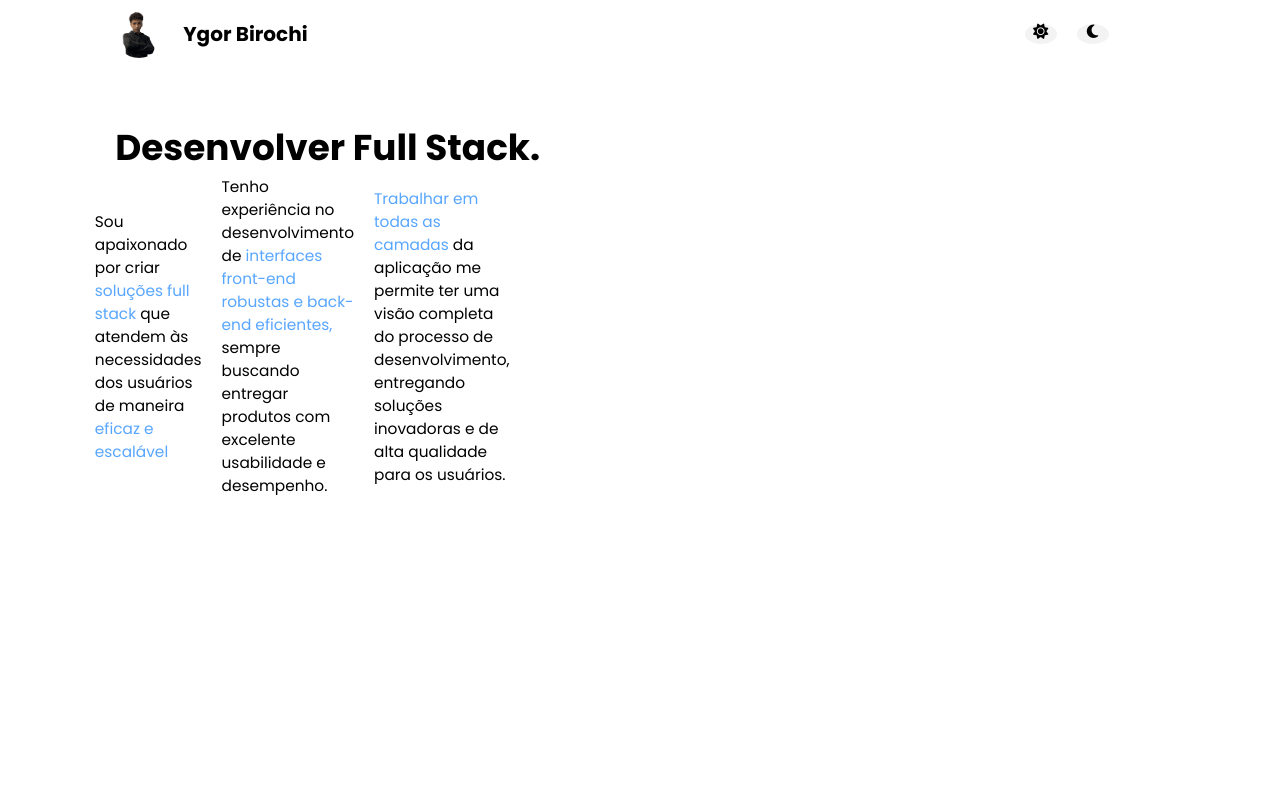
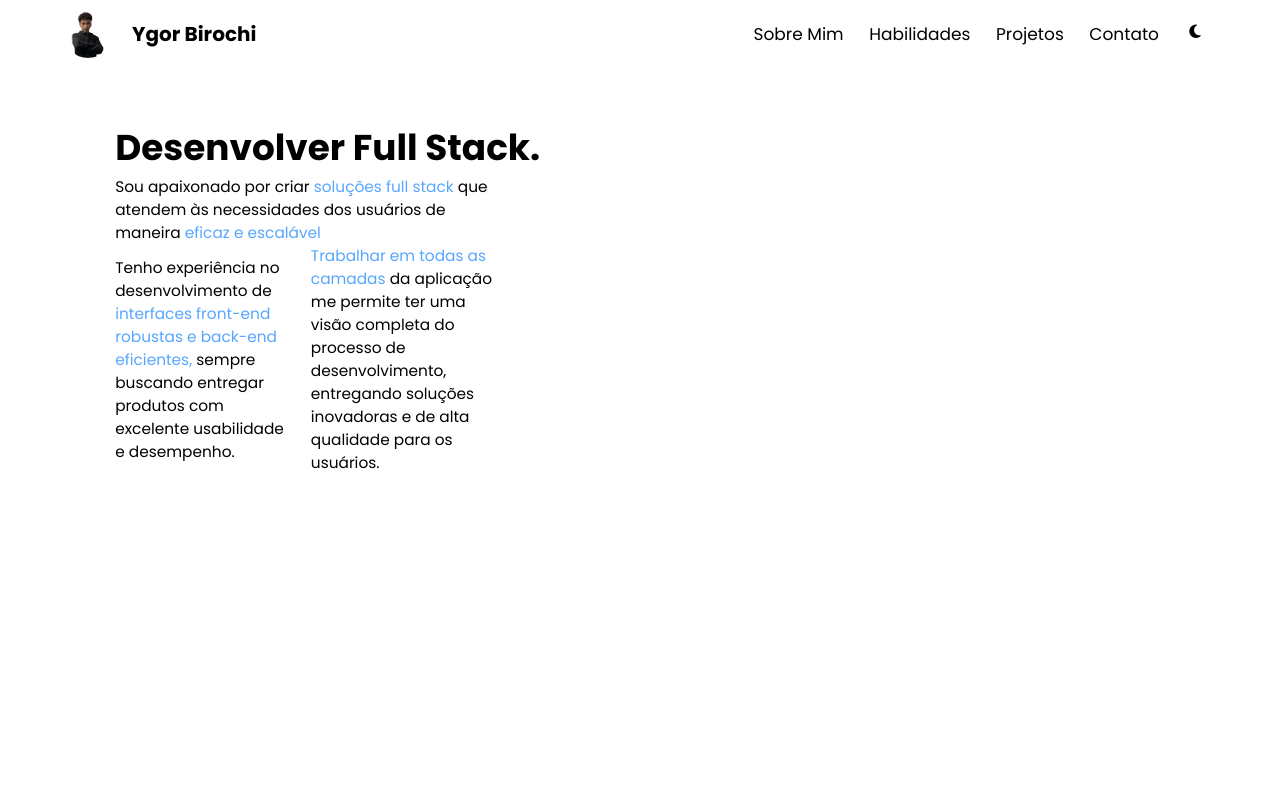
Before and after one commit to YgorBirochi/PortfolioYgor, a plain HTML site: page index.html in a window 1280 px wide. Shown: the top 800 px of the page. Drawn offline with Linux system fonts and the light colour scheme.

Commit message:
Dark mode *arrumar o site

```diff
--- a/assets/style/style.css
+++ b/assets/style/style.css
@@ -9,74 +9,91 @@
 
 :root {
     --cor-primaria: #58A6FF;
-    --cor-secundaria: #161B22;
-    --cor-fundo: #f3f3f3;
-    --cor-texto: #0000 ;
-    --cor-texto-claro: #;
-    --cor-backgroud-primaria: # ;
-    --cor-backgroud-secundaria: # ;
-    --cor-header-scroll: rgba(22, 27, 34, 0.98);
-    --cor-hover-link: #d3d3d3;
+    --cor-secundaria: #161b22;
+    --cor-texto: #000000;
+    --cor-bk-projeto: #161B22;
+    --cor-btn-mode-tema: #9fc7f5;
+    --cor-link-contato:#ffffff;
+    --cor-background: #ffffff;
+    --cor-header: #ffffff;
 }
 
-header{
+body.dark-mode {
+    --cor-texto: #c9d1d9;
+    --cor-secundaria: #0d1117;
+    --cor-background: #141414;
+    --cor-header: #0d1117;
+    --cor-bk-projeto: #21262d;
+    --cor-btn-mode-tema: #58A6FF;
+    background-color: var(--cor-background);
+    color: var(--cor-texto);
+}
+
+body {
+    background-color: var(--cor-background);
+    color: var(--cor-texto);
+    transition: background-color 0.3s ease, color 0.3s ease;
+}
+
+header.movi {
+    background-color: var(--cor-header) !important;
+}
+
+
+header {
     display: flex;
     justify-content: space-between;
     align-items: center;
-    margin: 0 9vw;
-    width: 78%;
+    padding: 0 5vw;
+    width: 100%;
     position: fixed;
     top: 0;
     padding-top: 10px;
     transition: background-color 0.5s ease-in-out, opacity 0.5s ease-in-out;
-}
-
-header.movi {
+    &.movi {
         opacity: 1;
         background-color: #ffff;
     }
-
-& .logo{
+    & .logo {
         display: flex;
         justify-content: center;
         align-items: center;
-    & img{
+        & img {
             height: 3rem;
             width: 3rem;
             border-radius: 100%;
-    }& h1{
+        }
+        & h1 {
             font-size: 20px;
             font-weight: 700;
             transition: color 0.3s ease;
-    }& h1:hover {
+            &:hover {
                 color: var(--cor-primaria);
             }
         }
-
+    }
     & nav {
         display: flex;
         justify-content: center;
         align-items: center;
         gap: 2vw;
-    & a{
+        & a {
             font-size: 17px;
             font-weight: 500;
             color: var(--cor-texto);
             transition: color 0.3s ease;
+            &:hover {
+                color: var(--cor-primaria);
             }
         }
-
-& a:hover {
-    color: var(--cor-primaria);
     }
-
-& div{
+    & div {
         display: flex;
         justify-content: center;
         align-items: center;
         gap: 20px;
         padding-right: 5px;
-    & i{
+        & i {
             text-align: center;
             font-size: 1.2vw;
             width: 2.5vw;
@@ -84,10 +101,11 @@ header.movi {
             border-radius: 50%;
             cursor: pointer;
             transition: background-color 0.3s ease, transform 0.2s ease;
-        background-color: var(--cor-fundo);
-    } & i:hover {
-        background-color: var(--cor-hover-link);
+            &:hover {
+                background-color: var(--cor-btn-mode-tema);
                 transform: scale(1.1);
+            }
+        }
     }
 }
 section{
@@ -149,7 +167,6 @@ section{
     align-items: center;
     flex-direction: column;
     gap: 40px;
-    background-color: var(--cor-backgroud-secundaria);
     & h3{
         font-size: 2.5vw;
     }
@@ -166,9 +183,9 @@ section{
             flex-direction: column;
             width: 310px;
             height: 200px;
-            background: var(--cor-secundaria);
+            background: var(--cor-bk-projeto);
             border-radius: 20px;
-            color: var(--cor-texto-claro);
+            color: white;
             & a img{
                 width: 270px;
                 object-fit: cover;
@@ -184,13 +201,12 @@ section{
 footer{
     background: var(--cor-secundaria);
     padding: 30px 25px;
-    width: ;
     & .social{
         display: flex;
         justify-content: center;
         gap: 30px;
         & a{
-            color: var(--cor-hover-link);
+            color: var(--cor-link-contato);
             font-size: 2em;
             transition: all 0.3s ease;
         }
--- a/index.html
+++ b/index.html
@@ -5,10 +5,7 @@
     <meta name="viewport" content="width=device-width, initial-scale=1.0, maximum-scale=1.0, user-scalable=no">
     <title>Portfólio - Ygor B</title>
     <link rel="icon" href="assets/img/logo.png">
-    <!-- <link rel="stylesheet" href="assets/style/style2.css"> -->
     <link rel="stylesheet" href="assets/style/style.css">
-    <!-- Fazendo novas configurações com esse link de css
-    O site está desconfigurado devido a atualizações de Css -->
     <link rel="stylesheet" href="https://cdnjs.cloudflare.com/ajax/libs/font-awesome/6.4.2/css/all.min.css">
     <script src="script.js"></script>
 </head>
@@ -25,8 +22,8 @@
                 <a href="#projetos">Projetos</a>
                 <a href="#contato">Contato</a>
             </nav>
-            <i class="fa-solid fa-sun"></i>
-            <i class="fa-solid fa-moon"></i>
+            <i class="fa-solid fa-sun" data-theme-toggle></i>
+            <i class="fa-solid fa-moon" data-theme-toggle></i>
         </div>
     </header>
     <main>
@@ -142,18 +139,6 @@
                     </a>
                 </figcaption>
             </figure>
-
-            <figure>
-                <a href="" target="_blank">
-                    <img src="assets/img/SpaceWar.jpg" alt="Projeto 6">
-                </a>
-                <figcaption>
-                    Space War
-                    <a href=https://github.com/yguinho/jogo.git" target="_blank" class="project-link">
-                        <i class="fas fa-external-link-alt"></i>
-                    </a>
-                </figcaption>
-            </figure>
         </div>
         </section>
         <!-- Colocar alguma biblioteca de fundo para realssar o site-->
--- a/script.js
+++ b/script.js
@@ -17,6 +17,36 @@ document.addEventListener("DOMContentLoaded", () => {
     }, 800)
 });
 
+document.addEventListener("DOMContentLoaded", () => {
+    const themeToggles = document.querySelectorAll('[data-theme-toggle]');
+    const body = document.body;
+
+    function toggleDarkMode() {
+        body.classList.toggle('dark-mode');
+        const isDarkMode = body.classList.contains('dark-mode');
+        localStorage.setItem('dark-mode', isDarkMode ? 'enabled' : 'disabled');
+    }
+
+    themeToggles.forEach(btn => {
+        btn.addEventListener('click', toggleDarkMode);
+    });
+
+    // Verificar o estado salvo
+    if (localStorage.getItem('dark-mode') === 'enabled') {
+        body.classList.add('dark-mode');
+    }
+
+    // Atualizar ícones
+    function updateIcons() {
+        themeToggles.forEach(icon => {
+            icon.style.display = body.classList.contains('dark-mode') ?
+                (icon.classList.contains('fa-moon') ? 'none' : 'block') :
+                (icon.classList.contains('fa-sun') ? 'none' : 'block');
+        });
+    }
+    updateIcons();
+    body.addEventListener('theme-change', updateIcons);
+});
 window.addEventListener("scroll", function(){
     const header = document.getElementById("header");
     const scrollPosition = window.scrollY;
```
Lines whose indentation alone changed are shown as unchanged.
